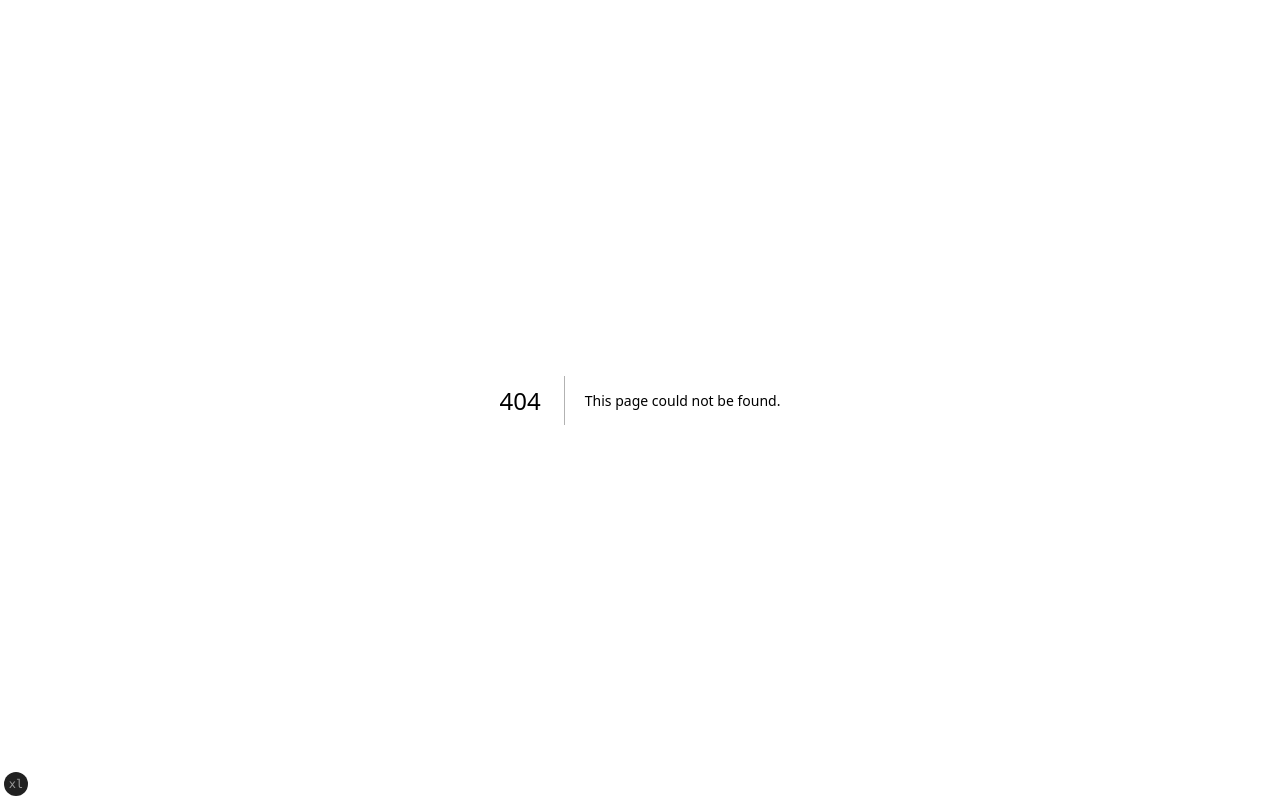
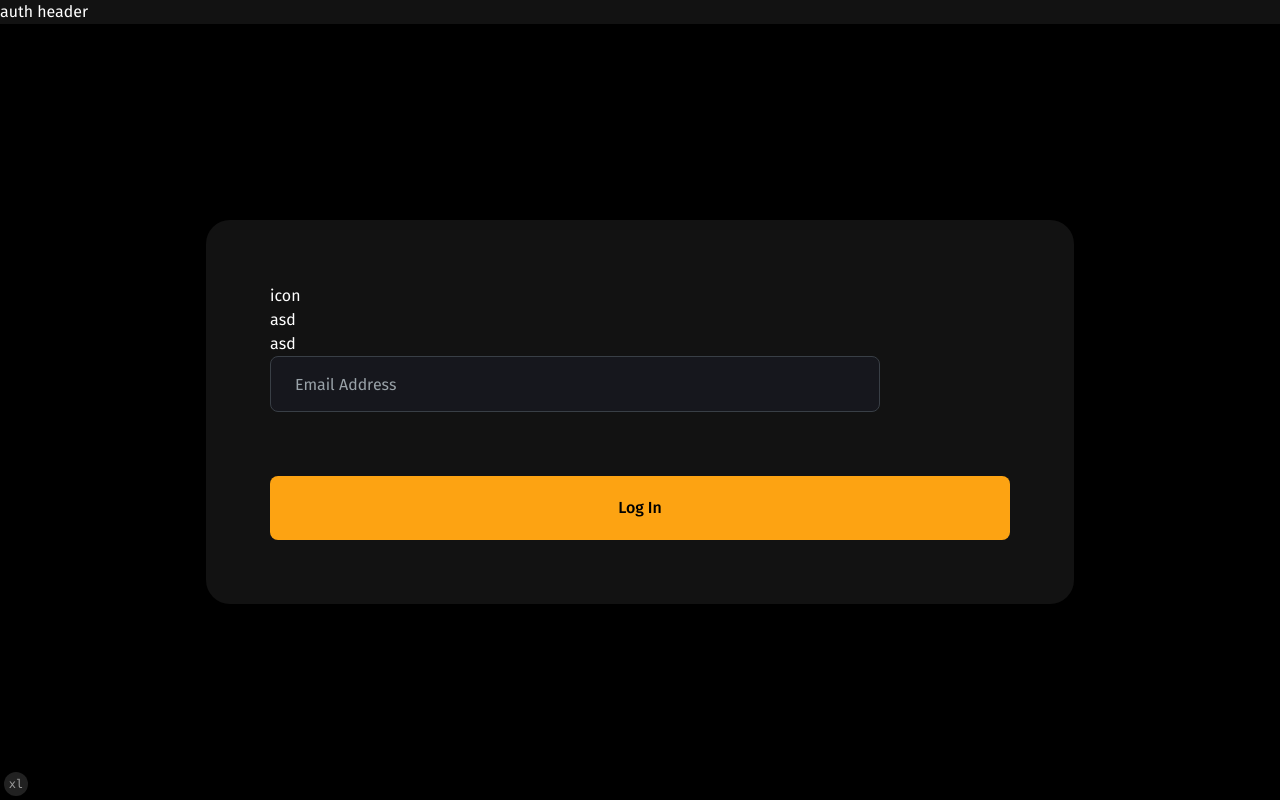
Before and after one commit to chubinaaa/artoa-FE, a Next.js app: page /forget-pass in a window 1280 px wide. Before the commit this address had no page. Built offline with nearby package versions, Linux system fonts and the light colour scheme.

Commit message:
create forget password page components

```diff
--- /dev/null
+++ b/src/app/(auth)/forget-pass/page.tsx
@@ -0,0 +1,9 @@
+import WriteEmail from "@/components/auth/forget-pass/write-email";
+
+export default function ForgotPassword() {
+  return (
+    <div className="flex items-center justify-center bg-black">
+      <WriteEmail />
+    </div>
+  );
+}
--- a/src/app/(auth)/sign-in/page.tsx
+++ b/src/app/(auth)/sign-in/page.tsx
@@ -51,7 +51,7 @@ export default function SignIn() {
                   </div>
                   <Link
                     className="flex items-center p-0 text-xs text-[#AFAFAF]"
-                    href="#"
+                    href="/forget-pass"
                   >
                     Forget Password
                   </Link>
--- /dev/null
+++ b/src/components/auth/forget-pass/check-email.tsx
@@ -0,0 +1,7 @@
+export default function CheckEmail() {
+  return (
+    <div className="my-16 w-[868px] rounded-3xl bg-background p-[64px] max-lg:max-w-[720px] max-lg:p-6 max-md:w-[400px] max-[375px]:w-72">
+      asdsad
+    </div>
+  );
+}
--- /dev/null
+++ b/src/components/auth/forget-pass/write-email.tsx
@@ -0,0 +1,26 @@
+import { Button, buttonVariants } from "@/components/ui/button";
+import { Input } from "@/components/ui/input";
+import { cn } from "@/lib/utils";
+
+export default function WriteEmail() {
+  return (
+    <div className="my-16 w-[868px] rounded-3xl bg-background p-[64px] max-lg:max-w-[720px] max-lg:p-6 max-md:w-[400px] max-[375px]:w-72">
+      <div>icon</div>
+      <p>asd</p>
+      <p>asd</p>
+      <Input
+        className="w-[610px] max-lg:w-[670px] max-md:w-[340px] max-[375px]:w-60"
+        placeholder="Email Address"
+        type="email"
+      />
+      <Button
+        className={cn(
+          buttonVariants({ variant: "default" }),
+          "mt-16 h-16 w-[740px] p-0 max-lg:w-[670px] max-md:w-[340px] max-[375px]:w-60",
+        )}
+      >
+        Log In
+      </Button>
+    </div>
+  );
+}
```
